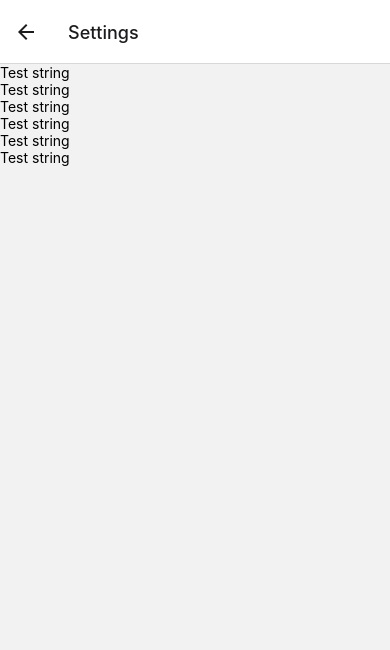
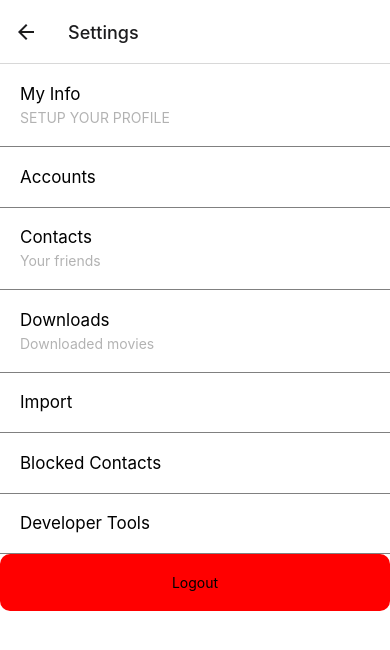
Before and after one commit to OSU-Hackathon-Winter-2022/FlikPik, a React Native app: screen /Settings in a window 390 px wide. Shown: the top 650 px of the page. Built offline with nearby package versions, Linux system fonts and the light colour scheme.

Commit message:
settings screen

```diff
--- a/components/CustomButton/CustomButton.tsx
+++ b/components/CustomButton/CustomButton.tsx
@@ -1,5 +1,5 @@
 import React from 'react'
-import { View, Text, StyleSheet, Pressable } from 'react-native'
+import { Text, StyleSheet, Pressable } from 'react-native'
 
 const CustomButton = ({onPress, text, type = "PRIMARY", bgColor, fgColor}) => {
     return (
@@ -22,12 +22,9 @@ const CustomButton = ({onPress, text, type = "PRIMARY", bgColor, fgColor}) => {
 const styles = StyleSheet.create({
     container: {
         backgroundColor: '#3B71F3',
-
-        width: '50%',
-
+        width: '70%',
         padding: 10,
         marginVertical: 5,
-
         alignItems: 'center',
         borderRadius: 5,
     },
@@ -35,9 +32,6 @@ const styles = StyleSheet.create({
     container_PRIMARY: {
         backgroundColor: '#3B71F3',
     },
-
-    container_TERTIARY: {},
-
 
     text: {
         fontWeight: 'bold',
--- a/components/CustomInput.tsx
+++ b/components/CustomInput.tsx
@@ -32,7 +32,7 @@ const CustomInput2 = ({value, setValue, placeholder, secureTextEntry}) => {
 const styles = StyleSheet.create({
     container: {
         backgroundColor: 'white',
-        width: '50%',
+        width: '70%',
 
         borderColor: '#e8e8e8',
         borderWidth: 1,
--- a/components/CustomInput2.tsx
+++ b/components/CustomInput2.tsx
@@ -19,7 +19,7 @@ const CustomInput2 = ({value, setValue, placeholder, secureTextEntry}) => {
 const styles = StyleSheet.create({
     container: {
         backgroundColor: 'white',
-        width: '50%',
+        width: '70%',
 
         borderColor: '#e8e8e8',
         borderWidth: 1,
--- a/components/MovieProfileView.tsx
+++ b/components/MovieProfileView.tsx
@@ -1,5 +1,5 @@
 import React from 'react';
-import { Platform, Dimensions, Text, StyleSheet, View, Image } from 'react-native';
+import { Platform, Dimensions, Text, StyleSheet, View, Image, ScrollView } from 'react-native';
 
 type MovieProps = {
     title: string;
--- a/components/SettingsComponent/index.tsx
+++ b/components/SettingsComponent/index.tsx
@@ -1,19 +1,47 @@
-// import React from 'react'
-// import { View, Text, Container, TouchableOpacity } from 'react-native'
+import React from 'react'
+import { useNavigation } from '@react-navigation/native';
+import { View, Text, TouchableOpacity, ScrollView } from 'react-native'
 
 
-// const SettingsComponent = ({settingsOptions}) => {
-//     return (
-//         <Container>
-//             {settingsOptions.map(({title, subTitle, onPress},index)=> (
-//             <TouchableOpacity key={title}>
-//                 <View>
-//                     <Text>{title}</Text>
-//                 </View>
-//             </TouchableOpacity>
-//             ))}
-//         </Container>
-//     )
-// }
 
-// export default SettingsComponent;
+
+const SettingsComponent = ({settingsOptions}) => {
+
+    const navigation = useNavigation();
+
+    const function1 = () => {
+        navigation.navigate('SignIn')
+    };
+    const function2 = () => {
+        alert("Logged Out")
+    };
+
+    return (
+        <ScrollView style={{backgroundColor: "white"}}>
+            {settingsOptions.map(({title, subTitle})=> (
+            <TouchableOpacity key={title}>
+                <View style={{
+                    paddingHorizontal: 20,
+                    paddingBottom: 20,
+                    paddingTop: 20,
+                }}>
+                    <Text style={{fontSize: 17}}>{title}</Text>
+                    {subTitle && <Text style={{fontSize: 14, opacity: 0.6, color: "grey", paddingTop: 5}}>{subTitle}</Text>}
+                </View>
+                <View style={{height: 0.5, backgroundColor: "grey"}} />
+
+
+            </TouchableOpacity>
+            ))}
+
+            <TouchableOpacity
+                onPress={()=> { function1(); function2(); }}
+                style={{ padding: 20, borderRadius: 10,
+                justifyContent: "center", alignItems: "center", backgroundColor: "red"}}>
+                <Text>{"Logout"}</Text>
+            </TouchableOpacity>
+        </ScrollView>
+    )
+}
+
+export default SettingsComponent;
--- a/navigation/index.tsx
+++ b/navigation/index.tsx
@@ -77,7 +77,7 @@ function RootNavigation() {
   return (
     <NavigationContainer>
       <Stack.Navigator>
-        <Stack.Screen name="Sign In"component={SignInScreen} options={{ headerShown: false }} />
+        <Stack.Screen name="SignIn"component={SignInScreen} options={{ headerShown: false }} />
         <Stack.Screen name="SignUp" component={SignUpScreen} />
         <Stack.Screen name="Home" component={HomeScreen} />
         <Stack.Screen name="SwipeMain" component={SwipeTab} options={{ headerShown: false }} />
--- a/screens/SettingsScreen/SettingsScreen.tsx
+++ b/screens/SettingsScreen/SettingsScreen.tsx
@@ -1,37 +1,26 @@
 import React from 'react'
-import { View, Text } from 'react-native'
 import SettingsComponent from '../../components/SettingsComponent'
+import { useNavigation } from '@react-navigation/native';
+import { useState } from 'react';
+import { View, Text, TouchableOpacity, ScrollView } from 'react-native'
 
-// const Settings = () => {
-
-//     const settingsOptions=[
-//         {title: "My Info", subTitle: "SETUP YOUR PROFILE", onPress: () => {}},
-//         {title: "Accounts", subTitle: null, onPress: () => {}},
-//         {title: "Contacts", subTitle: "Your friends", onPress: () => {}},
-//         {title: "Downloads", subTitle: "Downloaded movies", onPress: () => {}},
-//         {title: "Import", subTitle: null, onPress: () => {}},
-//         {title: "Blocked Contacts", subTitle: null, onPress: () => {}},
-//         {title: "Developer Tools", subTitle: null, onPress: () => {}},
-//     ]
+const Settings = () => {
 
 
-//     return <SettingsComponent  settingsOptions={settingsOptions}/>
-// };
 
-// export default Settings;
+    const settingsOptions=[
+        {title: "My Info", subTitle: "SETUP YOUR PROFILE", onPress: () => {}},
+        {title: "Accounts", subTitle: null, onPress: () => {}},
+        {title: "Contacts", subTitle: "Your friends", onPress: () => {}},
+        {title: "Downloads", subTitle: "Downloaded movies", onPress: () => {}},
+        {title: "Import", subTitle: null, onPress: () => {}},
+        {title: "Blocked Contacts", subTitle: null, onPress: () => {}},
+        {title: "Developer Tools", subTitle: null, onPress: () => {}},
+        // {title: "Logout", subTitle: null, onPress: () => {}},
+    ]
 
 
-const SettingsScreen = () => {
-    return (
-        <View>
-            <Text>Test string</Text>
-            <Text>Test string</Text>
-            <Text>Test string</Text>
-            <Text>Test string</Text>
-            <Text>Test string</Text>
-            <Text>Test string</Text>
-        </View>
-    )
-}
+    return <SettingsComponent  settingsOptions={settingsOptions}/>
+};
 
-export default SettingsScreen
+export default Settings;
--- a/screens/SignInScreen/SignInScreen.tsx
+++ b/screens/SignInScreen/SignInScreen.tsx
@@ -1,5 +1,5 @@
 import React from 'react';
-import { Text, View, TextInput, StyleSheet,useWindowDimensions, Image } from 'react-native';
+import { Text, View, StyleSheet, useWindowDimensions, Image } from 'react-native';
 import CustomInput from '../../components/CustomInput';
 import CustomButton from '../../components/CustomButton';
 import { useState } from 'react';
@@ -15,7 +15,7 @@ const SignInScreen = () => {
     const [password, setPassword] = useState('');
     const [isSignedIn, setIsSignedIn] = useState(false);
 
-    const {height} = useWindowDimensions();
+    // const {height} = useWindowDimensions();
     const navigation = useNavigation();
 
     const onSignInPressed = () => {
@@ -32,10 +32,7 @@ const SignInScreen = () => {
         })
 
     };
-    // const onForgotPasswordPressed = () => {
-    //     console.warn('Forgot Password');
-    //     navigation.navigate('ForgotPassword')
-    // };
+
     const onSignUpPressed = () => {
         console.warn('onSignUpPressed');
         navigation.navigate('SignUp');
@@ -46,9 +43,9 @@ const SignInScreen = () => {
             <Text style={{color: '#191970', fontSize:20, fontWeight:'bold'}}>Welcome to</Text>
             <Text style={{color: '#191970', fontSize:35, fontWeight:'bold', paddingBottom:15}}>FlikPik</Text>
 
-            <Text style={{color: '#191970', fontSize:10, fontWeight:'bold'}}>Test User:</Text>
+            {/* <Text style={{color: '#191970', fontSize:10, fontWeight:'bold'}}>Test User:</Text>
             <Text style={{color: '#191970', fontSize:10, fontWeight:'bold'}}>email: abc@gmail.com</Text>
-            <Text style={{color: '#191970', fontSize:10, fontWeight:'bold'}}>password: 123456</Text>
+            <Text style={{color: '#191970', fontSize:10, fontWeight:'bold'}}>password: 123456</Text> */}
             <CustomInput
                 placeholder="Email"
                 value={email}
@@ -66,16 +63,9 @@ const SignInScreen = () => {
                 onPress={onSignInPressed}
                 />
 
-            {/* <CustomButton
-                text="Forgot Password?"
-                onPress={onForgotPasswordPressed}
-                type="TERTIARY"
-                /> */}
-
             <CustomButton
-                text="Don't have an account? Sign Up"
+                text="Don't have an account?"
                 onPress={onSignUpPressed}
-                type="TERTIARY"
                 />
 
             <Image style={styles.popImage} source={popcornImage}/>
@@ -88,7 +78,7 @@ const styles = StyleSheet.create({
         flex: 1,
         justifyContent: "center",
         alignItems: "center",
-        padding: 20,
+        padding: 60,
 
     },
     popImage: {
```
